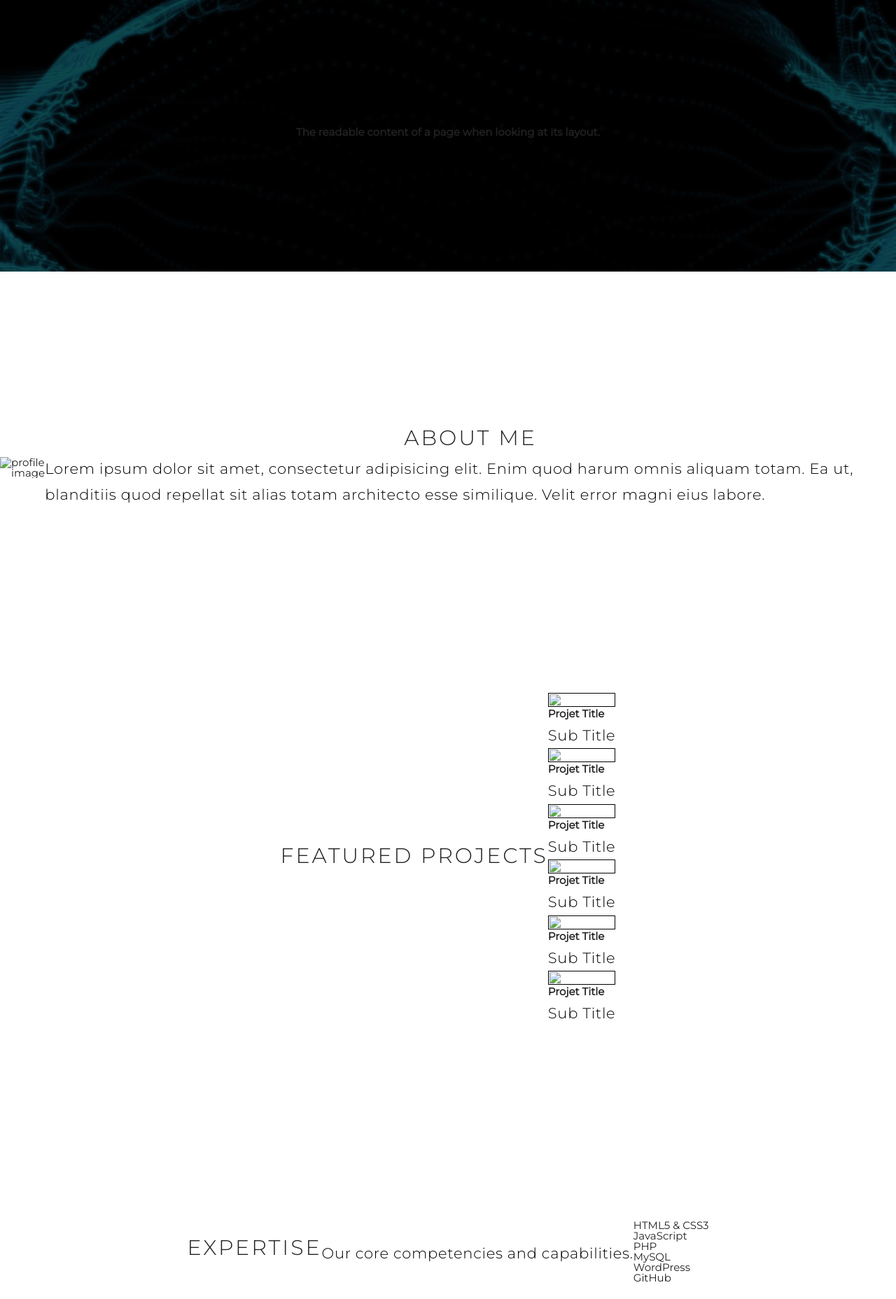
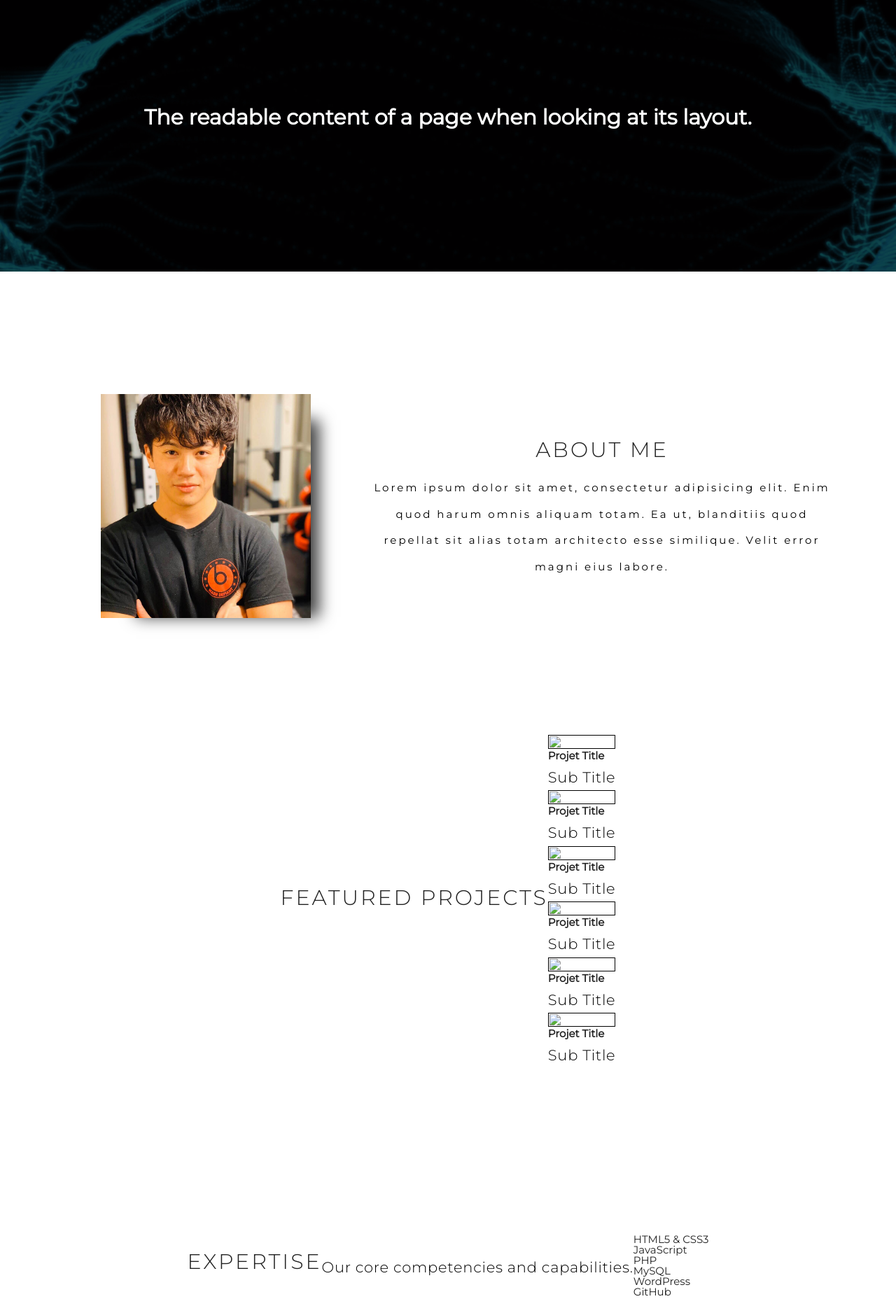
Before and after one commit to TKNRFJK1208/qa-final-project, a PHP site: page / in a window 1280 px wide. Shown: the part 92-1948 px from the top of the page at 70% size. Run offline with PHP 8.4, Linux system fonts and the light colour scheme; some web fonts are replaced.

Commit message:
add design to the about section by creating about.css

```diff
--- a/index.php
+++ b/index.php
@@ -32,7 +32,7 @@
   <div class="about container">
     <div class="col-left">
       <div class="about-img">
-        <img src="" class="pf-img" alt="profile image">
+        <img src="images/pf.jpg" class="pf-img" alt="profile image">
       </div>
     </div>
     <div class="col-right">
--- a/partials/head.php
+++ b/partials/head.php
@@ -10,5 +10,6 @@
   <link rel="stylesheet" href="../styles/main.css">
   <link rel="stylesheet" href="../styles/header.css">
   <link rel="stylesheet" href="../styles/banner.css">
+  <link rel="stylesheet" href="../styles/about.css">
 </head>
 <body>
--- /dev/null
+++ b/styles/about.css
@@ -0,0 +1,63 @@
+/* About Section */
+#about .about {
+  flex-direction: column-reverse;
+  text-align: center;
+  max-width: 1200px;
+  padding: 0px 20px 50px;
+  width: 90vw;
+  margin: 0 auto;
+}
+#about .col-left {
+  width: 250px;
+  height: 360px;
+  padding-top: 80px;
+}
+#about .col-left .about-img {
+  height: 100%;
+  width: 100%;
+  position: relative;
+  margin-bottom: 50px;
+  box-shadow: 31px 18px 21px -19px rgb(0 0 0 / 75%);
+}
+#about .col-right {
+  padding-top: 80px;
+}
+#about .col-right p {
+  font-size: 1rem;
+  font-weight: 500;
+  letter-spacing: 0.2rem;
+  margin: 20px 0 10px;
+}
+
+@media (min-width: 768px) {
+  #about .pf-img {
+    height: 100%;
+  }
+}
+@media (min-width: 992px) {
+  #about .about {
+    flex-direction: row;
+    min-height: 80vh;
+  }
+  #about .col-left {
+    width: 600px;
+    height: 400px;
+    padding-left: 60px;
+  }
+  .col-left .about-img::after {
+    left: -45px;
+    top: 34px;
+    height: 98%;
+    width: 98%;
+    border: 10px solid cadetblue;
+  }
+  #about .pf-img {
+    min-width: 300px;
+    height: 100%;
+  }
+  #about .col-right {
+    padding: 100px 0 0 80px;
+  }
+}
+@media (min-width: 1200px) {
+}
--- a/styles/banner.css
+++ b/styles/banner.css
@@ -5,6 +5,7 @@
   background-position: top center;
   max-height: 60vh;
   position: relative;
+  padding: 0px 20px 50px;
   z-index: 1;
 }
 #bnr::after {
@@ -18,3 +19,19 @@
   opacity: 0.7;
   z-index: -1;
 }
+#bnr h1 {
+  display: block;
+  width: fit-content;
+  font-size: 2em;
+  color: #ffffff;
+  padding: 20px;
+  text-align: center;
+  line-height: 50px;
+}
+@media (min-width: 768px) {
+}
+
+@media (min-width: 992px) {
+}
+@media (min-width: 1200px) {
+}
--- a/styles/header.css
+++ b/styles/header.css
@@ -165,6 +165,9 @@ header .hamburger.active .bar::after {
   }
 }
 
+@media (min-width: 768px) {
+}
+
 @media (min-width: 992px) {
   /* header */
   #header .logo {
@@ -190,3 +193,6 @@ header .hamburger.active .bar::after {
     display: none;
   }
 }
+
+@media (min-width: 1200px) {
+}
--- a/styles/main.css
+++ b/styles/main.css
@@ -13,7 +13,7 @@ a {
   color: black;
 }
 .container {
-  min-height: 70vh;
+  min-height: 65vh;
   width: 100%;
   display: flex;
   align-items: center;
```
Also changed, not shown: images/pf.jpg (added).
